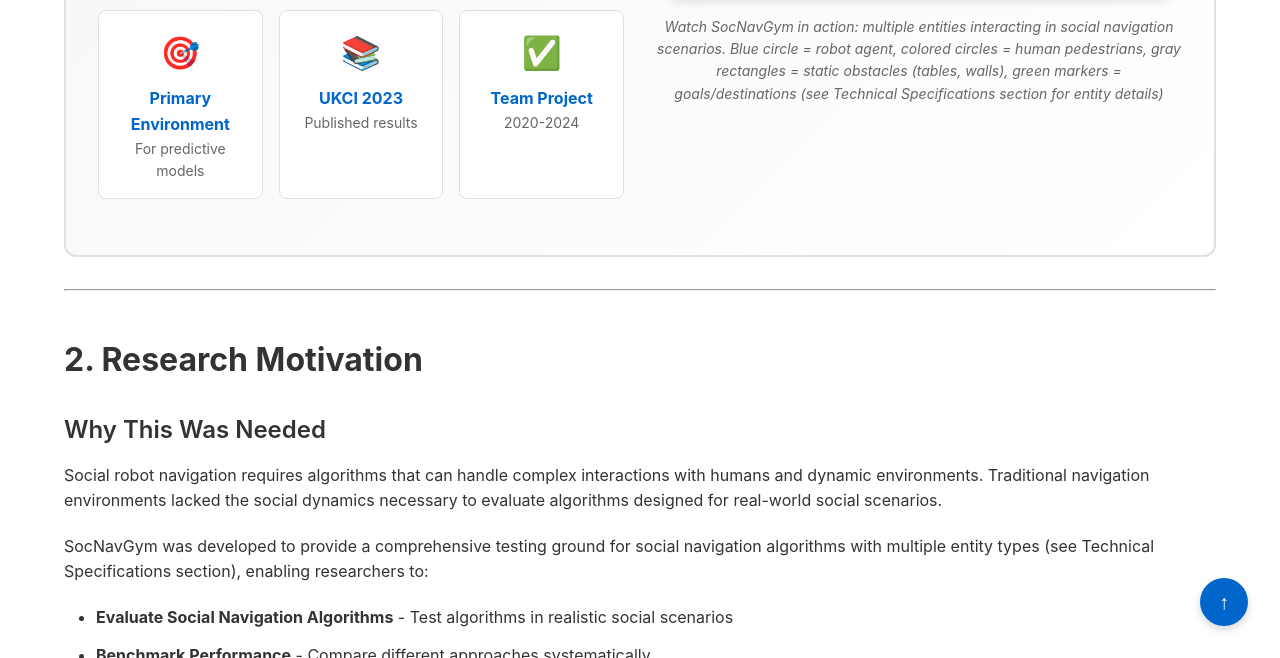
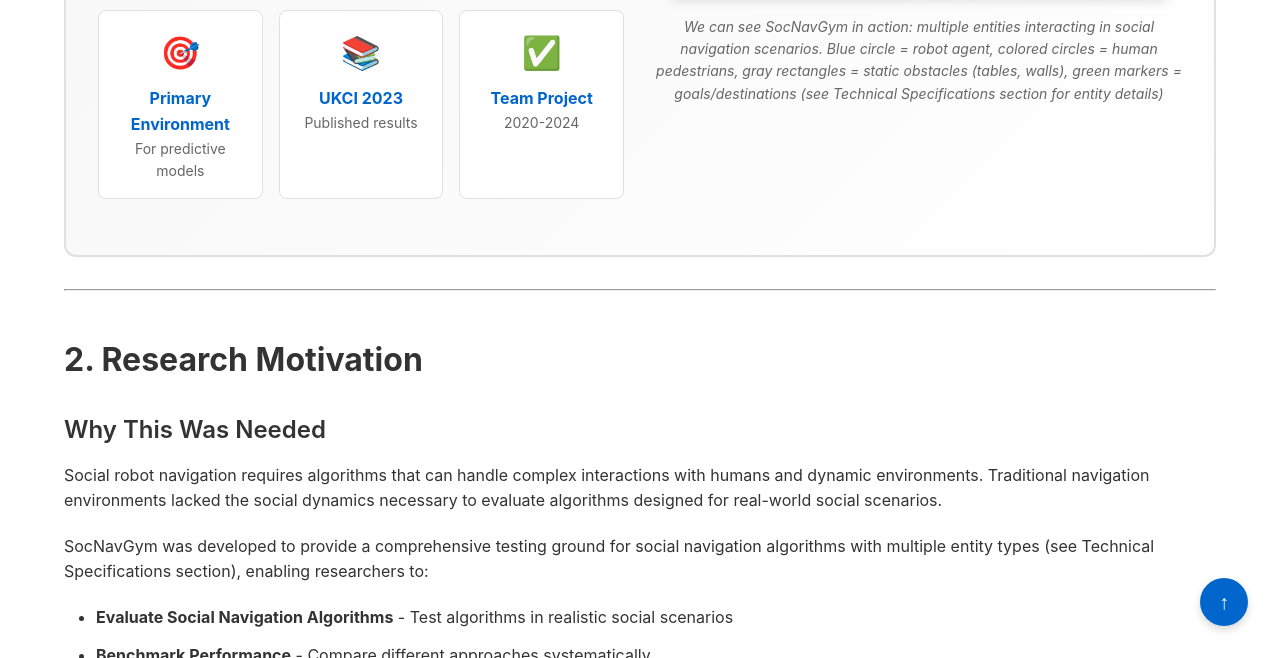
Before and after one commit to goodluckoguzie/goodluckoguzie.github.io, a Jekyll site: the page built from projects/socnavgym.md, in a window 1280 px wide and 900 px high, scrolled down 1060 px, cut to the strip 242-900 px from the top of the window. Built offline with Jekyll 4.4.1, drawn with Linux system fonts in a browser that asks for light colours.

Commit message:
Change 'Watch' to 'We can see' in SocNavGym video caption for more natural language

```diff
--- a/projects/socnavgym.md
+++ b/projects/socnavgym.md
@@ -68,7 +68,7 @@
         <source src="{{ '/video/SocNavGym.mp4' | relative_url }}" type="video/mp4">
         Your browser does not support the video tag.
       </video>
-      <p style="margin-top: 0.75rem; font-size: 0.875rem; color: var(--text-light); font-style: italic;">Watch SocNavGym in action: multiple entities interacting in social navigation scenarios. Blue circle = robot agent, colored circles = human pedestrians, gray rectangles = static obstacles (tables, walls), green markers = goals/destinations (see Technical Specifications section for entity details)</p>
+      <p style="margin-top: 0.75rem; font-size: 0.875rem; color: var(--text-light); font-style: italic;">We can see SocNavGym in action: multiple entities interacting in social navigation scenarios. Blue circle = robot agent, colored circles = human pedestrians, gray rectangles = static obstacles (tables, walls), green markers = goals/destinations (see Technical Specifications section for entity details)</p>
     </div>
   </div>
 </div>
```
